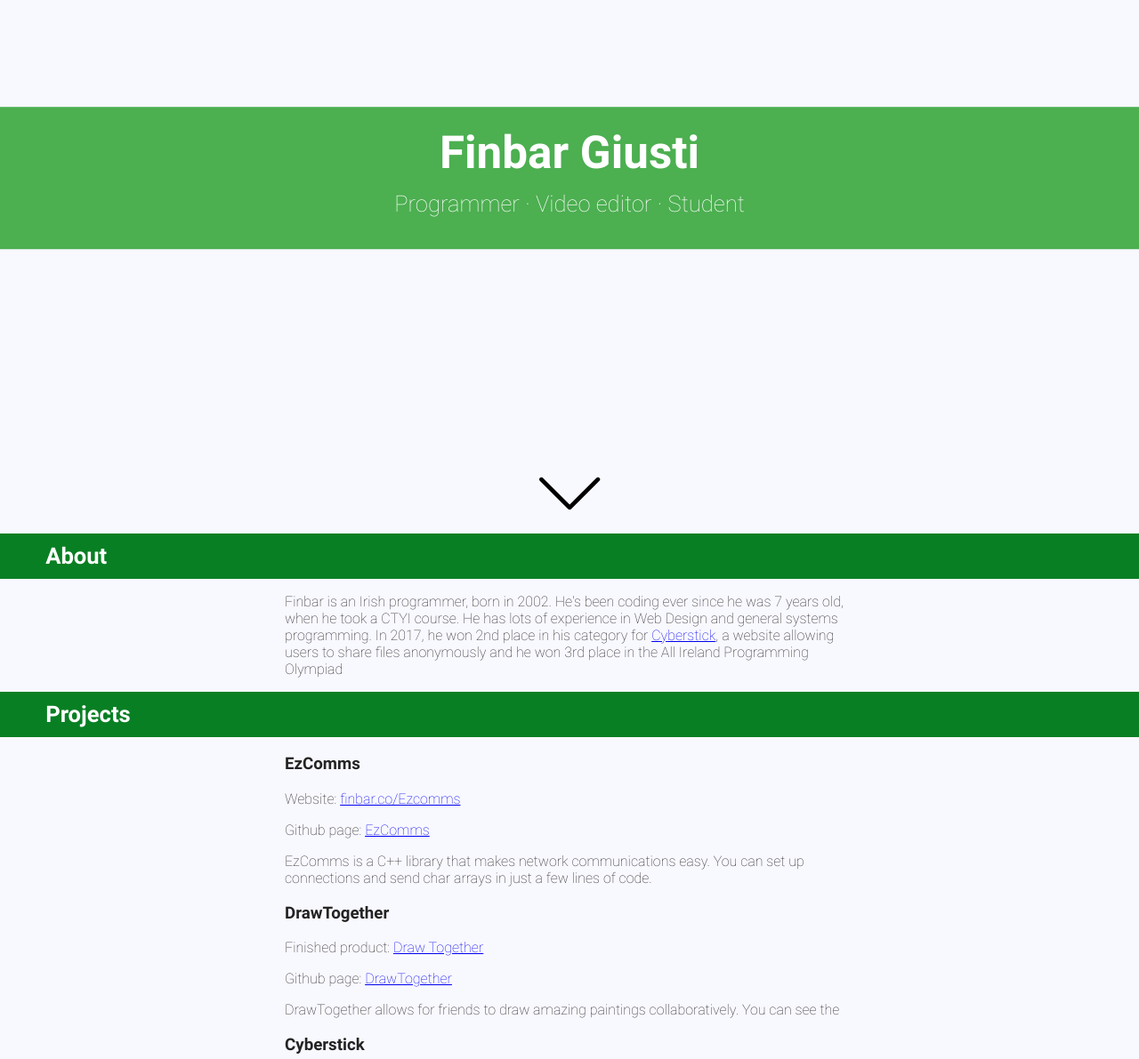
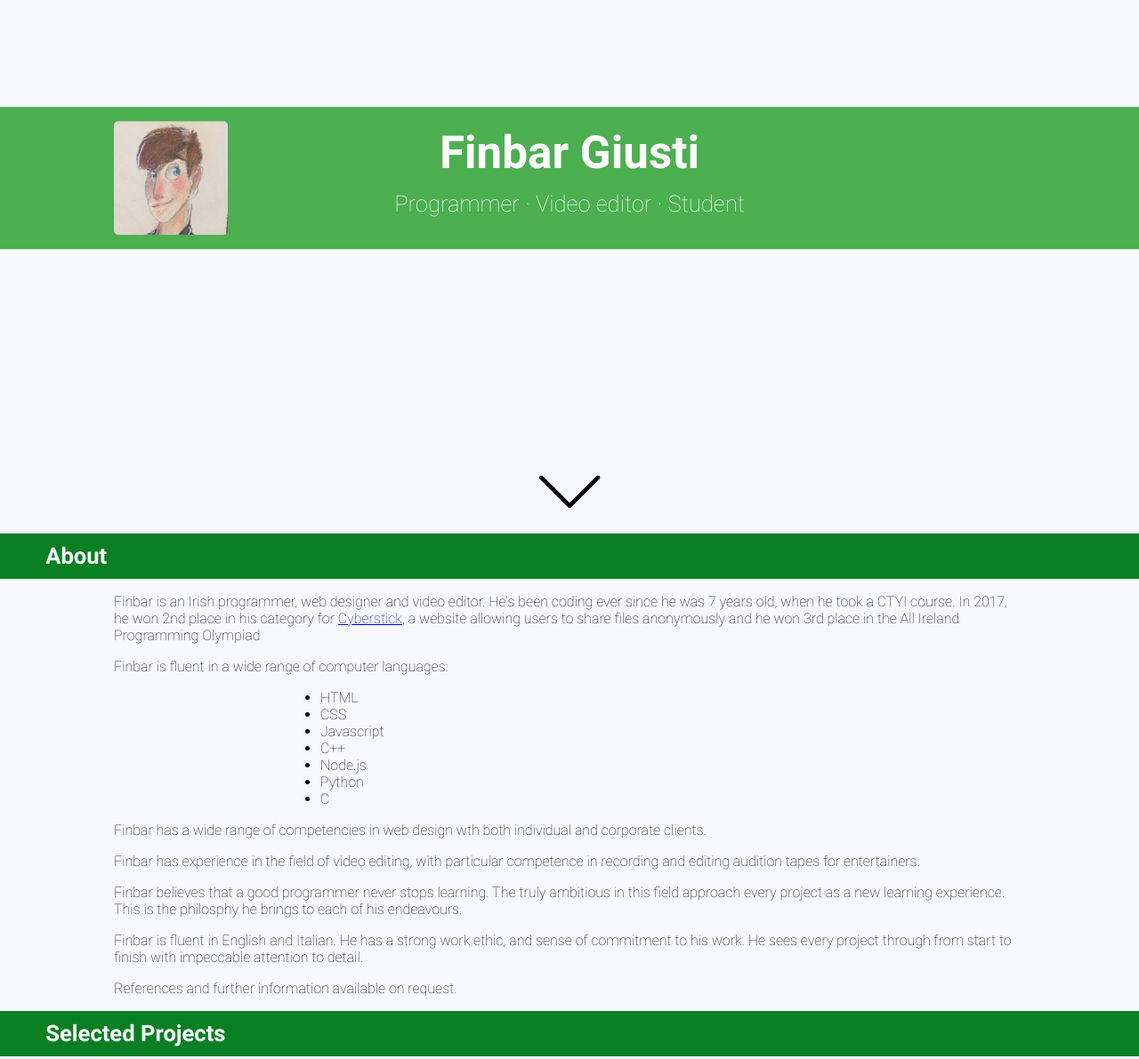
Before and after one commit to finbargiusti/WebCV, a plain HTML site: page index.html in a window 1280 px wide. Shown: the part 200-1391 px from the top of the page at 89% size. Drawn offline with Linux system fonts and the light colour scheme.

Commit message:
Added loads of content and picture of me on desktops

```diff
--- a/css/main.css
+++ b/css/main.css
@@ -46,6 +46,13 @@ body {
 	.content-title {
 		text-align: center;
 	}
+	#content p {
+		min-width:80vw;
+		max-width:90vw;
+	}
+	#finbar {
+		display: none;
+	}
 }
 @media all and (min-width: 600px) {
 	#header-wrapper h1 {
@@ -56,6 +63,13 @@ body {
 	}
 	.content-title {
 		text-align: center;
+	}
+	#content p {
+		min-width:80vw;
+		max-width:90vw;
+	}
+	#finbar {
+		display: none;
 	}
 }
 @media all and (min-width: 1000px) {
@@ -72,6 +86,9 @@ body {
 	}
 	#content p {
 		max-width:90vw;
+	}
+	#finbar {
+		display: block;
 	}
 }
 #header-wrapper h1 {
@@ -95,19 +112,30 @@ body {
 }
 #content p {
 	font-family: RobotoThin;
-	color:#232323;
+	/*color:#232323;*/
+	margin-left:50%;
+	transform:translateX(-50%);
+}
+#content ul {
+	font-family: RobotoThin;
+	/*color:#232323;*/
 	margin-left:50%;
 	transform:translateX(-50%);
 }
 #finbar {
-	margin-left:50%;
-	max-width:300px;
-	transform: translateX(-50%);
+	position: absolute;
+	top:0;
+	left:0;
+	border: white 5px;
+	border-radius:5px;
+	overflow:none;
+	top:10%;
+	left:10%;
+	height:80%;
 }
 #content h3 {
-	font-family: RobotoBold, sans-serif;
-	color:#232323;
-	max-width:90vw;
+	font-family: RobotoThin;
+	/*color:#232323;*/
 	margin-left:50%;
-	transform:translateX(-50%);
+	transform:translateX(-75%);
 }
--- a/index.html
+++ b/index.html
@@ -11,6 +11,7 @@
 <body>
 	<div id="header">
 		<div id="header-wrapper">
+			<img src="images/finbar.jpg" id="finbar"/>
 			<h1>Finbar Giusti</h1>
 			<p>Programmer&nbsp;·&nbsp;Video editor&nbsp;·&nbsp;Student</p>
 		</div>
@@ -20,8 +21,24 @@
 	<div id="content">
 		<h2 class="content-title original" id="about">About</h2>
 <!--		<p><img src="images/Finbar.jpg" class="picture" id="finbar" /></p>-->
-		<p>Finbar is an Irish programmer, born in 2002. He's been coding ever since he was 7 years old, when he took a CTYI course. He has lots of experience in Web Design and general systems programming. In 2017, he won 2nd place in his category for <a href="cyberstick.click">Cyberstick</a>, a website allowing users to share files anonymously and he won 3rd place in the All Ireland Programming Olympiad</p>
-		<h2 class="content-title original" id="Projects">Projects</h2>
+		<p>Finbar is an Irish programmer, web designer and video editor. He's been coding ever since he was 7 years old, when he took a CTYI course. In 2017, he won 2nd place in his category for <a href="cyberstick.click">Cyberstick</a>, a website allowing users to share files anonymously and he won 3rd place in the All Ireland Programming Olympiad</p>
+		<p>Finbar is fluent in a wide range of computer languages:
+			<ul>
+				<li>HTML</li>
+				<li>CSS</li>
+				<li>Javascript</li>
+				<li>C++</li>
+				<li>Node.js</li>
+				<li>Python</li>
+				<li>C</li>
+			</ul>
+		</p>
+		<p>Finbar has a wide range of competencies in web design wth both individual and corporate clients.</p>
+		<p>Finbar has experience in the field of video editing, with particular competence in recording and editing audition tapes for entertainers.</p>
+		<p>Finbar believes that a good programmer never stops learning. The truly ambitious in this field approach every project as a new learning experience. This is the philosphy he brings to each of his endeavours.</p>
+		<p>Finbar is fluent in English and Italian. He has a strong work ethic, and sense of commitment to his work. He sees every project through from start to finish with impeccable attention to detail.</p>
+		<p>References and further information available <a onclick='alert("hi")'>on request.</a></p>
+		<h2 class="content-title original" id="projects">Selected Projects</h2>
 		<h3>EzComms</h3>
 		<p>Website: <a href="/EzComms">finbar.co/Ezcomms</a></p>
 		<p>Github page: <a href="http://github.com/finbargiusti/EzComms">EzComms</a></p>
@@ -34,6 +51,12 @@
 		<p>Finished product: <a href="http://cyberstick.click" >cyberstick.click</a></p>
 		<p>Github page: <a href="http://github.com/finbargiusti/CyberstickBT" >CyberstickBT</a></p>
 		<p>Cyberstick is a website allowing users to anonymously upload and share files without a trace, as if they were handing over a usb stick.</p>
+		<h2 class="content-title original" id="contact">Contact</h2>
+		<p>You can contact Finbar here:
+			<ul>
+				<li>Email: <a href="mailto:finbar@finbar.co">finbar@finbar.co</a></li>
+			</ul>
+		</p>
 	</div>
 </body>
 </html>
```
Also changed, not shown: images/finbar.jpg (added), 1 other file.
